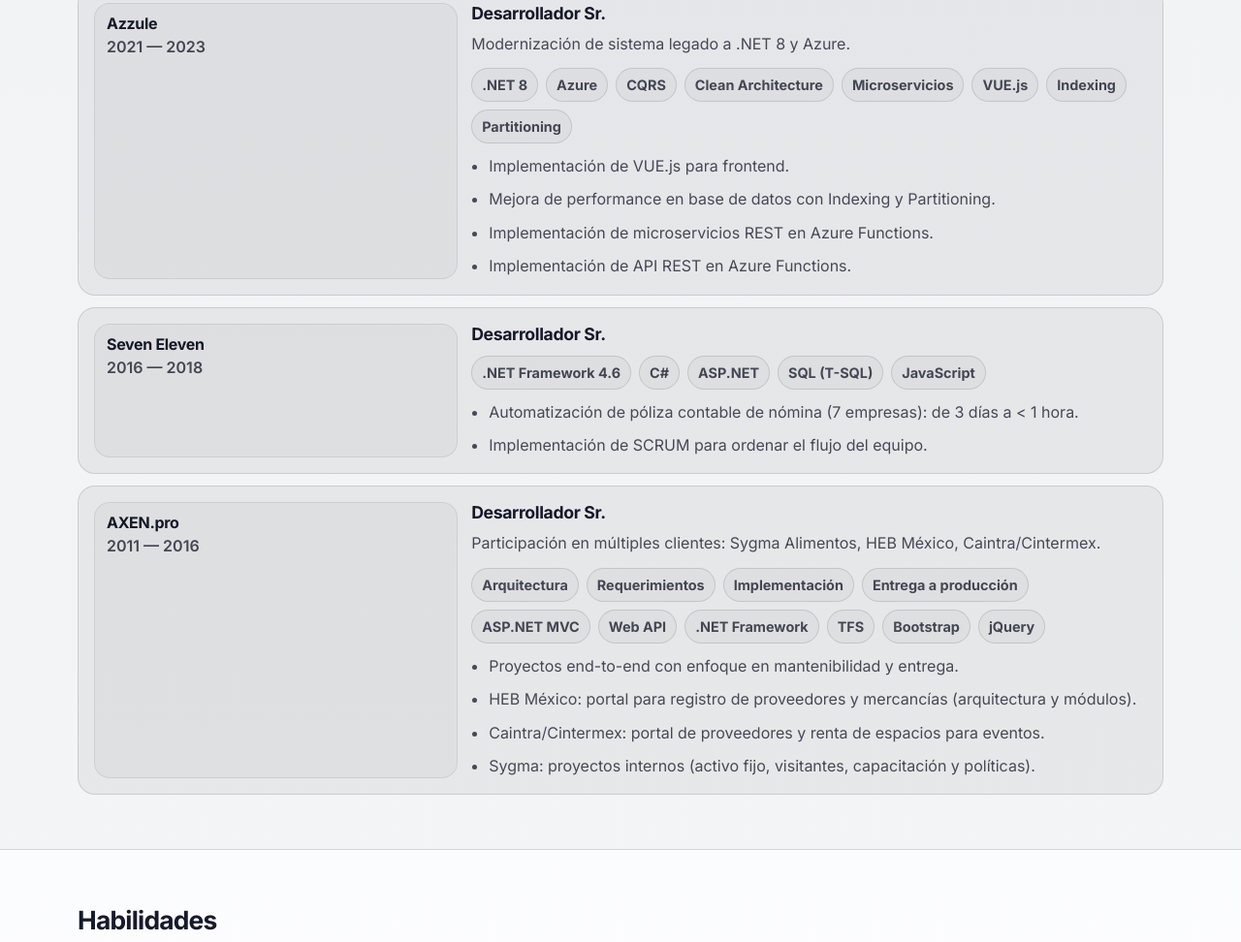
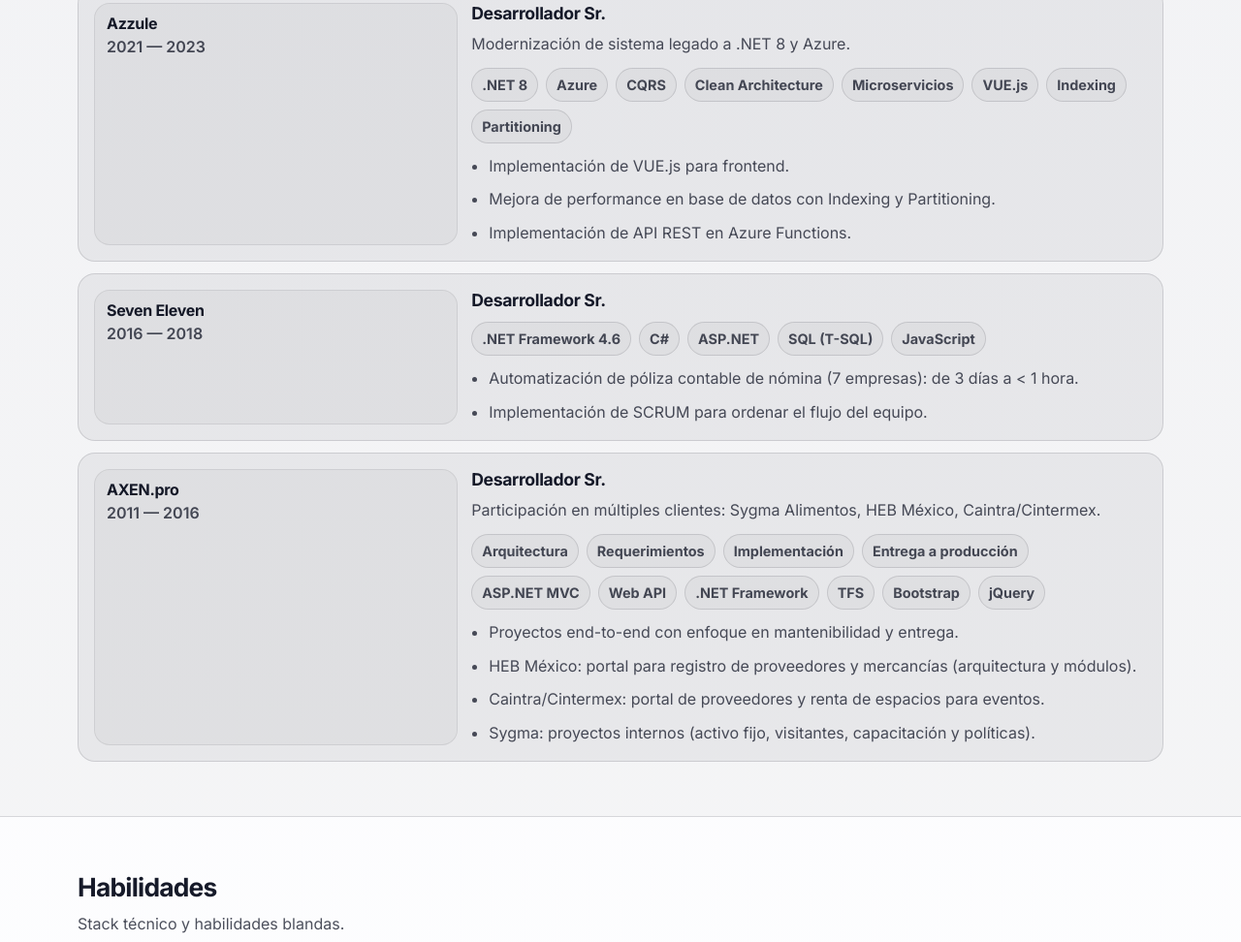
Before and after one commit to RayChavez/Portafolio, a plain HTML site: page index.html in a window 1280 px wide. Shown: the part 2041-3013 px from the top of the page at 97% size. Drawn offline with Linux system fonts and the light colour scheme.

Commit message:
Update index.html

```diff
--- a/index.html
+++ b/index.html
@@ -259,7 +259,6 @@
                 <ul class="list list--compact">
                   <li>Implementación de VUE.js para frontend.</li>
                   <li>Mejora de performance en base de datos con Indexing y Partitioning.</li>
-                  <li>Implementación de microservicios REST en Azure Functions.</li>
                   <li>Implementación de API REST en Azure Functions.</li>
                 </ul>
               </div>
```
